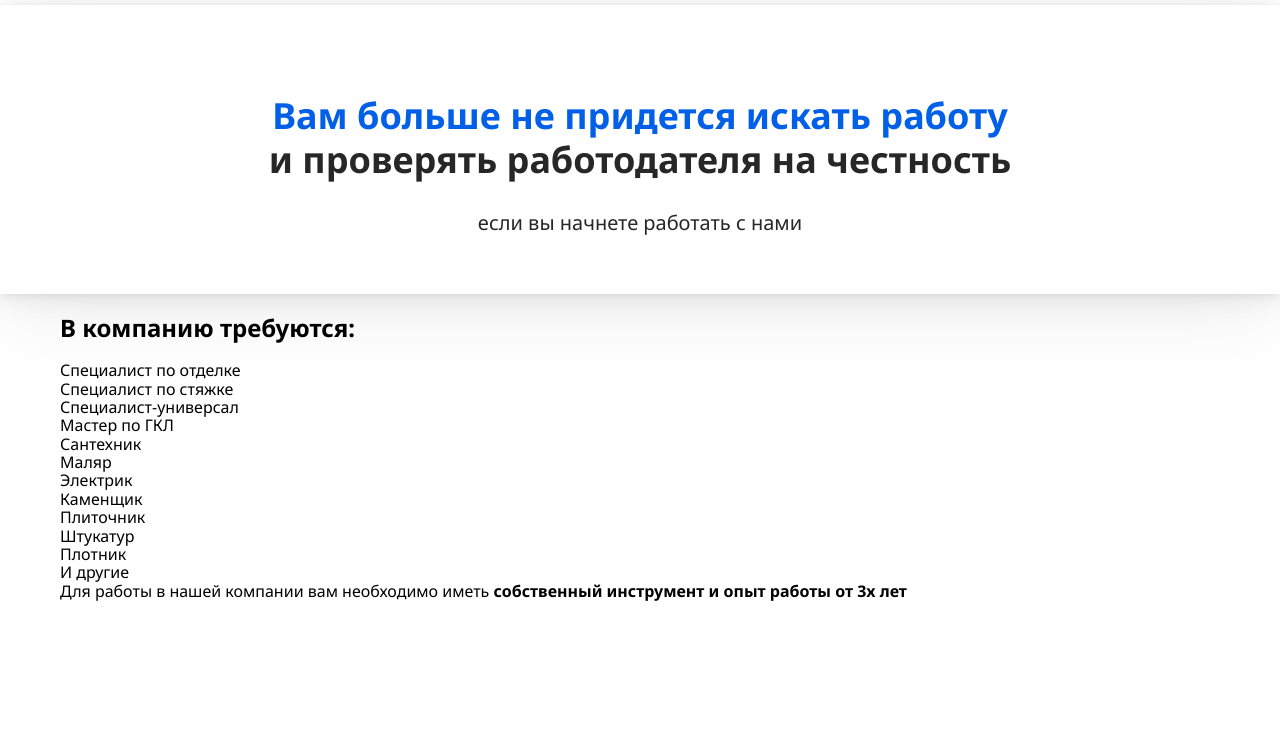
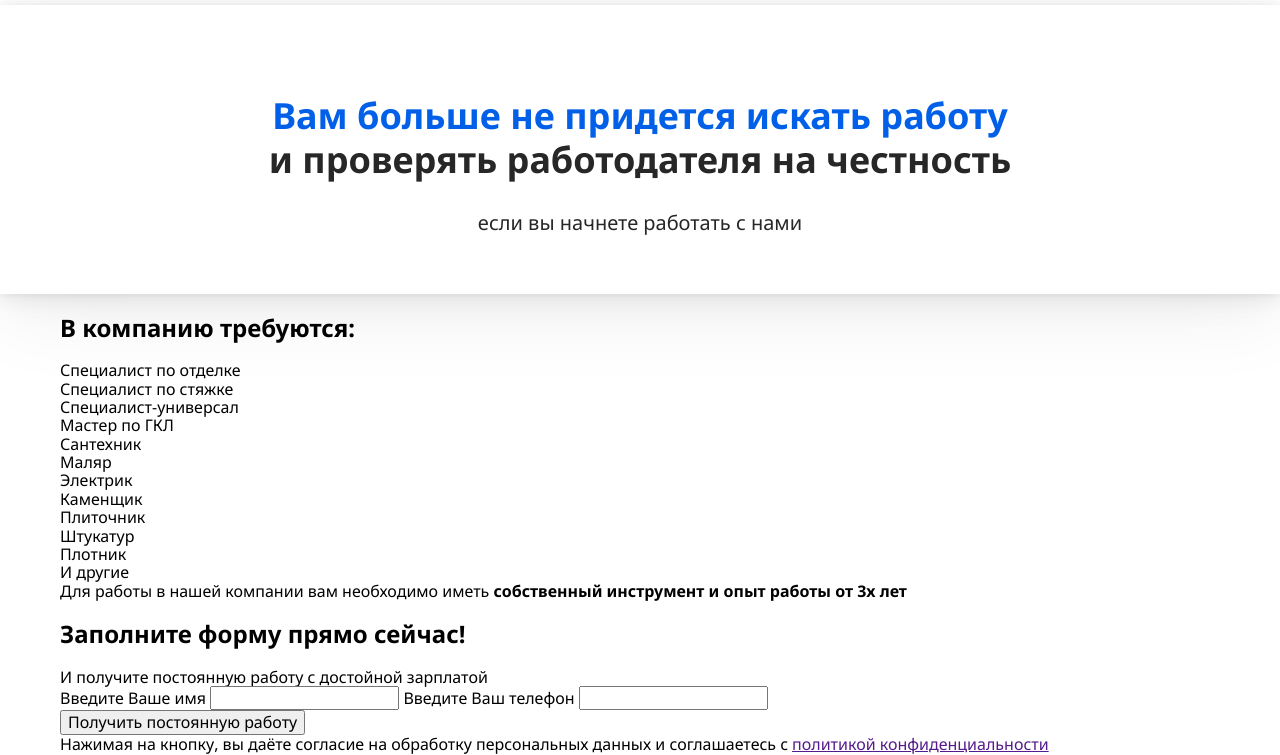
Before and after one commit to puhapavlo/domeo-master, a website: page src/index.html in a window 1280 px wide. Shown: the part 752-1507 px from the top of the page. Before the commit the page ends 1354 px from the top, so only its background shows below. Drawn offline with nearby package versions, Linux system fonts and the light colour scheme; files that its build step writes are made by us from their sources.

Commit message:
html vacation form

```diff
--- a/src/index.html
+++ b/src/index.html
@@ -120,6 +120,19 @@
                     <span class="vacation__warning-point"></span>
                     <div class="vacation__warning-text">Для работы в нашей компании вам необходимо иметь <b>собственный инструмент и опыт работы от 3х лет</b></div>
                 </div>
+                <h2 class="vacation__form-title">Заполните форму прямо сейчас!</h2>
+                <div class="vacation__form-subtitle">И получите постоянную работу с достойной зарплатой</div>
+                <form action="" class="vacation__form">
+                    <label for="name" class="vacation__name-label">Введите Ваше имя</label>
+                    <input type="text" class="vacation__name" id="name">
+                    <label for="tel" class="vacation__tel-label">Введите Ваш телефон</label>
+                    <input type="tel" class="vacation__tel" id="tel">
+                    <div class="vacation__form-block">
+                        <button class="vacation__form-btn" type="submit">Получить постоянную работу</button>
+                        <div class="vacation__form-text">Нажимая на кнопку, вы даёте согласие на обработку персональных данных и соглашаетесь
+                            c <a href="">политикой конфиденциальности</a></div>
+                    </div>
+                </form>
             </div>
         </section>
     </main>
```
Also changed, not shown: dist/index.html.
